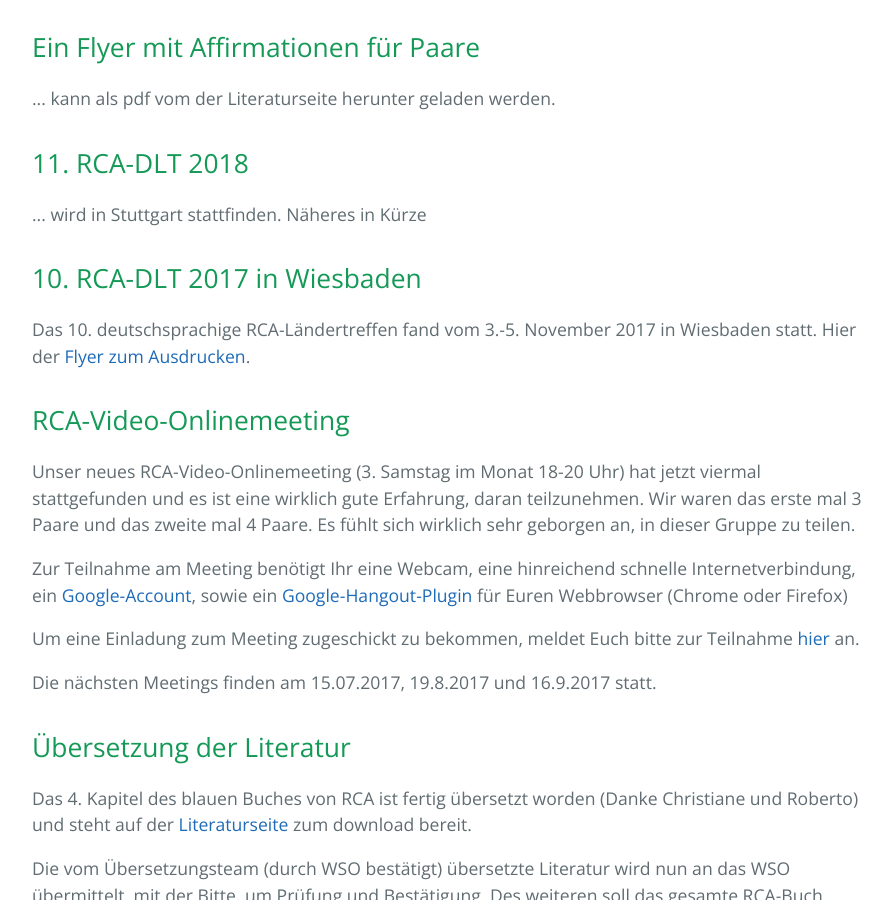
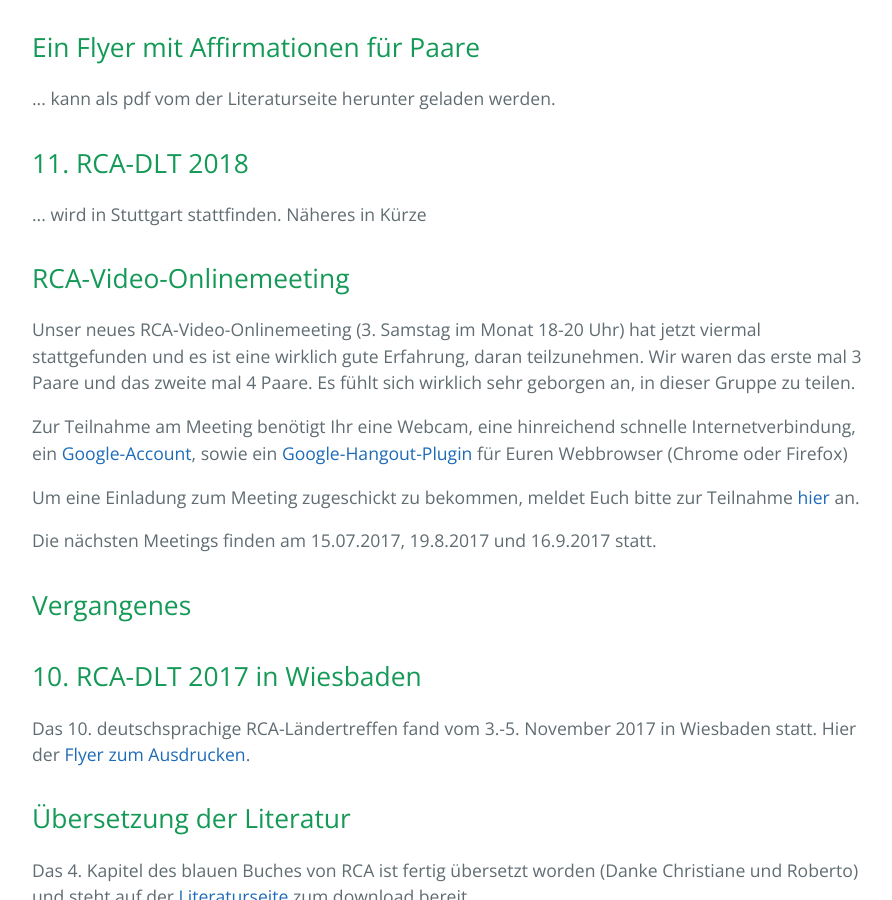
Before and after one commit to rcadeutschland/rcadeutschland.github.io, a Jekyll site: the page built from index.html, in a window 1280 px wide and 900 px high, scrolled down 655 px. Shown: the whole window, without its empty margins (192-1084 px from the left). Built offline with Jekyll 4.4.1, drawn with Linux system fonts in a browser that asks for light colours; nearby versions of some CDN libraries; some of the changed lines change nothing that is shown.

Commit message:
Update index.html

```diff
--- a/index.html
+++ b/index.html
@@ -12,10 +12,6 @@ title: RCA Home
 <h2>11. RCA-DLT 2018</h2>
 <p>... wird in Stuttgart stattfinden. Näheres in Kürze</p>
 
-<h2>10. RCA-DLT 2017 in Wiesbaden</h2>
-<p>Das 10. deutschsprachige RCA-Ländertreffen fand vom 3.-5. November 2017 in Wiesbaden
- statt. Hier der <a href="files/FlyerRCADLT2017.pdf">Flyer zum Ausdrucken</a>.</p>
-
 <h2>RCA-Video-Onlinemeeting</h2>
 <p>Unser neues RCA-Video-Onlinemeeting (3. Samstag im Monat 18-20 Uhr) hat jetzt viermal stattgefunden
  und es ist eine wirklich gute Erfahrung, daran teilzunehmen.
@@ -27,6 +23,11 @@ title: RCA Home
  Teilnahme <a href="mailto:kontakt@recovering-couples.de?subject=[Anmeldung zum RCA-Online-Meeting]">hier</a> an.</p>
 <p>Die nächsten Meetings finden am 15.07.2017, 19.8.2017 und 16.9.2017 statt.</p>
 
+
+<h2>Vergangenes</h2>
+<h2>10. RCA-DLT 2017 in Wiesbaden</h2>
+<p>Das 10. deutschsprachige RCA-Ländertreffen fand vom 3.-5. November 2017 in Wiesbaden
+ statt. Hier der <a href="files/FlyerRCADLT2017.pdf">Flyer zum Ausdrucken</a>.</p>
 <h2>Übersetzung der Literatur</h2>
 <p>Das 4. Kapitel des blauen Buches von RCA ist fertig übersetzt worden (Danke Christiane und Roberto) und steht auf
  der <a href="/Literatur">Literaturseite</a> zum download bereit.</p>
@@ -39,6 +40,6 @@ zum download zur Verfügung.</p>
 <h2>Neue Meetings in Hamburg und Berlin gestartet</h2>
 <p>Das Hamburger Meeting startete am 21.01.2017 um 18 Uhr im Stadtteilladen Eimsbüttel, Hellkmap 56</p>
 
-<h2>Vergangenes</h2>
+
 <p>Das 9. deutschsprachige Ländertreffen von RCA fand am 8. und 9. Oktober 2016 in Köln statt.
 Es stand unter dem Motto "Gemeinsam schaffen wir es!". <a href="files/RCATreffen2016.pdf">Hier</a> das Programm.</p>
```
